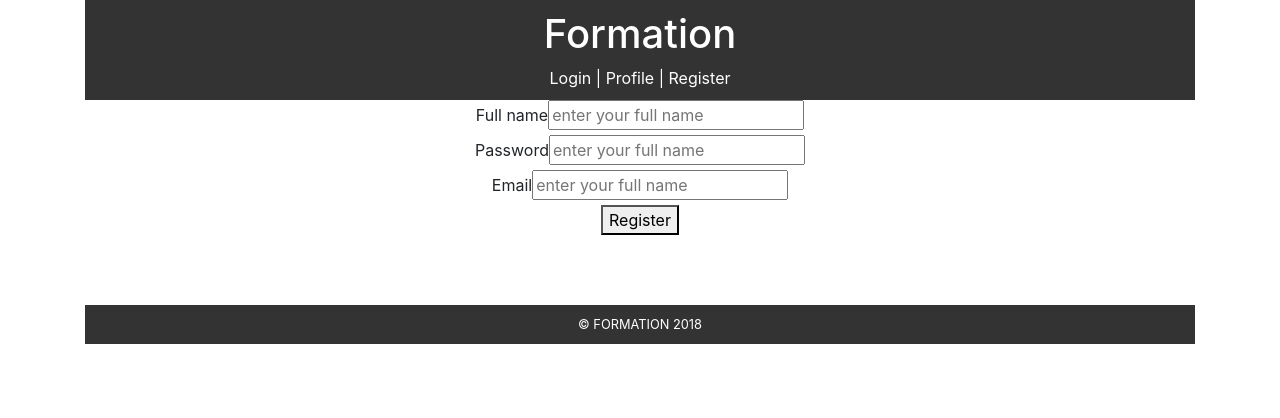
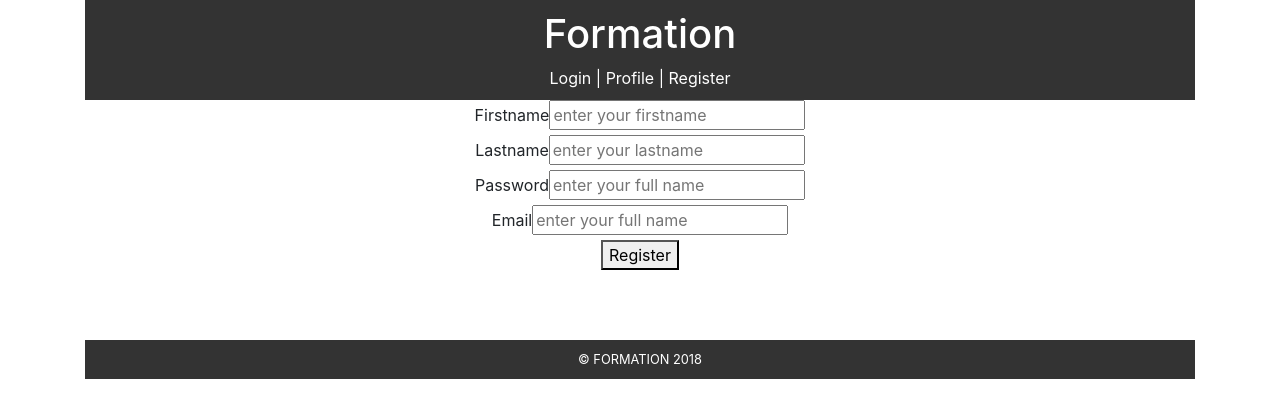
Before and after one commit to Diasks/u10-business-idea-formation, a React (Create React App) app in the folder client/: page /register in a window 1280 px wide. Shown: the top 418 px of the page. Built offline with nearby package versions, Linux system fonts and the light colour scheme.

Commit message:
match frontend with backend to get value into database

```diff
--- a/client/src/components/pages/Register.js
+++ b/client/src/components/pages/Register.js
@@ -8,7 +8,8 @@ import React, { Component } from 'react';
 
 
 			this.state = {
-			name: '',
+			first_name: '',
+			last_name: '',
 			password: '',
 			email: ''
 			};
@@ -41,16 +42,19 @@ import React, { Component } from 'react';
 			console.log(this.state);
 
 			const user = {
-			name: this.state.name,
+			first_name: this.state.first_name,
+			last_name: this.state.last_name,
 			password: this.state.password,
 			email: this.state.email
 			};
 
-			axios.post(`http://localhost:4000/users`, { user })
+			axios.post(`http://localhost:4000/users`,  user )
 			.then(res => {
 			console.log(res);
 			console.log(res.data);
-			})
+			}).catch(err => {
+				err.status(400).send('unable to save to database');
+			});
 
 
 			}
@@ -63,8 +67,15 @@ import React, { Component } from 'react';
 			<div>
 			<form onSubmit={this.handleSubmit}>
 			<div>
-			<label htmlFor="name">Full name</label>
-			<input type="text" id="name" placeholder="enter your full name" name="name" value={this.state.name} onChange={this.handleChange}/>
+			<label htmlFor="first_name">Firstname</label>
+			<input type="text" id="first_name" placeholder="enter your firstname" name="first_name" value={this.state.first_name} onChange={this.handleChange}/>
+
+
+			</div>
+
+			<div>
+			<label htmlFor="last_name">Lastname</label>
+			<input type="text" id="last_name" placeholder="enter your lastname" name="last_name" value={this.state.last_name} onChange={this.handleChange}/>
 
 
 			</div>
```
